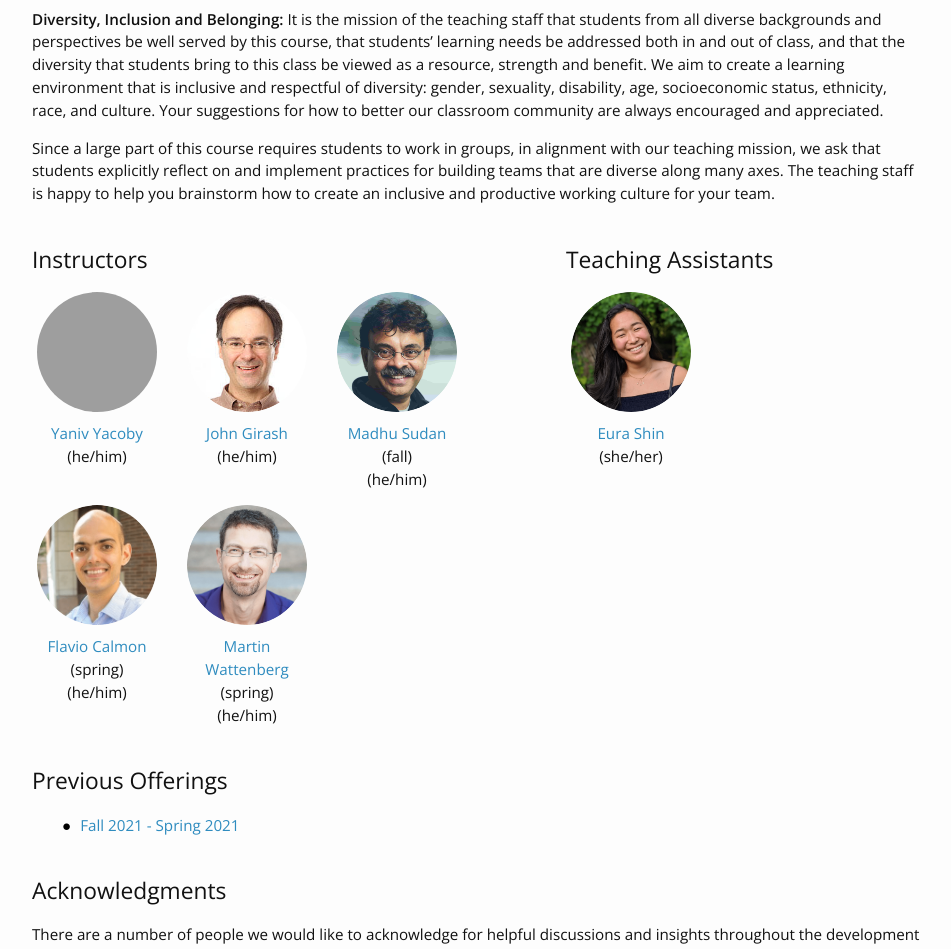
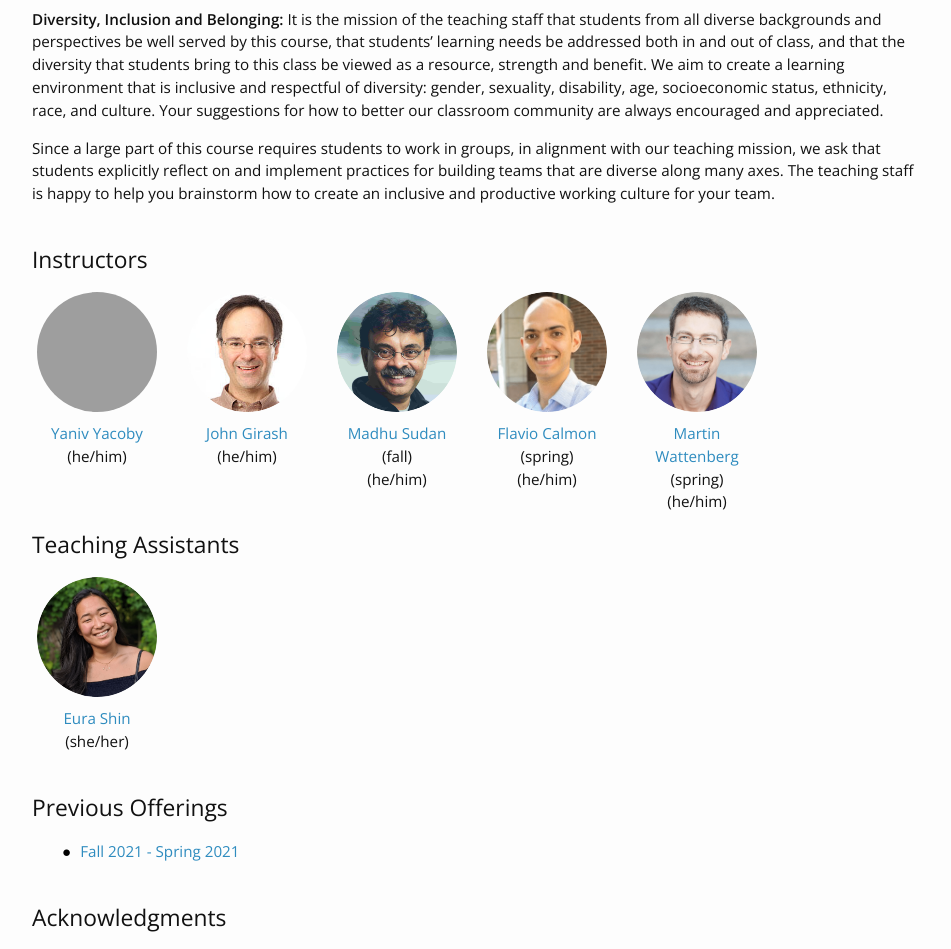
Before and after one commit to yanivyacoby/harvard-cs290, a Jekyll site: the page built from index.md, in a window 1280 px wide. Shown: the part 1618-2567 px from the top of the page, without its empty margins (163-1114 px from the left). Built offline with Jekyll 4.4.1, drawn with Linux system fonts in a browser that asks for light colours; nearby versions of some CDN libraries; grey boxes are pictures that could not be loaded.

Commit message:
Update home.html

```diff
--- a/_layouts/home.html
+++ b/_layouts/home.html
@@ -17,7 +17,7 @@ layout: default
 
     <br>
     <div>
-        <div style="width:60%; float: left">
+        <div style="width:100%; float: left">
             <!-- <h2>Instructors</h2> -->
             <!-- <div class="image--cover-container">
                 <img src="{{site.data.people.instructor.profile_pic | prepend: site.baseurl }}" class="image--cover">
@@ -52,16 +52,26 @@ layout: default
             </div>
         </div>
 
-        <div style="width:40%; float: left">
+        <div style="width:100%; float: left">
             <div class="profile-pic-gallary ">
                 <h2>Teaching Assistants</h2>
                 {% for ta in site.data.people.teaching_assistants %}
                 <div class="image--cover-container">
                     <img src="{{ta.profile_pic | prepend: site.baseurl }}" class="image--cover">
                     {% if ta.webpage %}
-                    <p style="margin-bottom: 0px;"><a href="{{ ta.webpage }}" target="_blank">{{ta.name}}</a></p>
+                    <p style="margin-bottom: 0px;">
+                        <a href="{{ ta.webpage }}" target="_blank">{{ta.name}}</a>
+                        {% if ta.term %}
+                        ({{ ta.term }})
+                        {% endif %}
+                    </p>
                     {% else %}
-                    <p style="margin-bottom: 0px;">{{ta.name}}</p>
+                    <p style="margin-bottom: 0px;">
+                        {{ta.name}}
+                        {% if ta.term %}
+                        ({{ ta.term }})
+                        {% endif %}
+                    </p>
                     {% endif %}
                     {% if ta.pronouns %}
                     <p>({{ta.pronouns}})</p>
```
